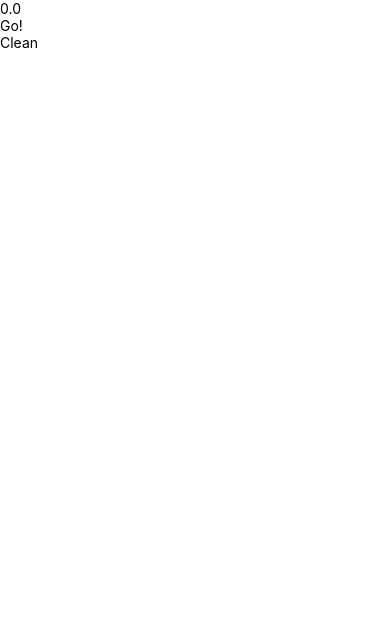
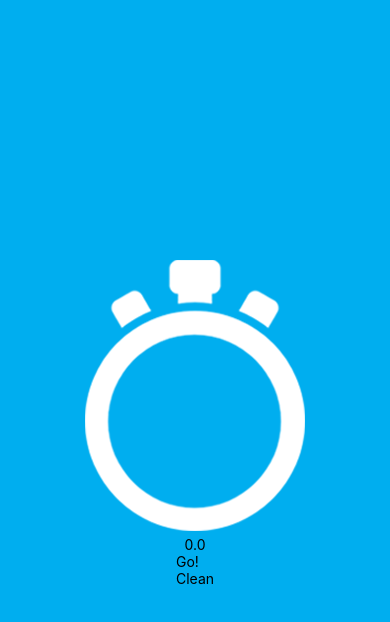
Before and after one commit to AmandaMeneghini/stopwatchApp, a React Native app: screen / in a window 390 px wide. Shown: the top 622 px of the page. Built offline with nearby package versions, Linux system fonts and the light colour scheme.

Commit message:
fix(style): fixes image import and adjusts container style

```diff
--- a/App.js
+++ b/App.js
@@ -11,10 +11,7 @@ class App extends Component{
   render(){
     return(
       <View style={styles.container}>
-        <Image
-        source={'./src/images/stopwatch.png'}
-        style={styles.stopwatch}
-        />
+        <Image source={require('./src/images/stopwatch.png')} style={styles.stopwatch} />
 
         <Text style={styles.timer}>0.0</Text>
 
@@ -36,7 +33,10 @@ class App extends Component{
 const styles = StyleSheet.create({
   container: {
     flex: 1,
-  }
+    alignItems:'center',
+    justifyContent: 'center',
+    backgroundColor: '#00aeef',
+  },
 });
 
 export default App;
```
